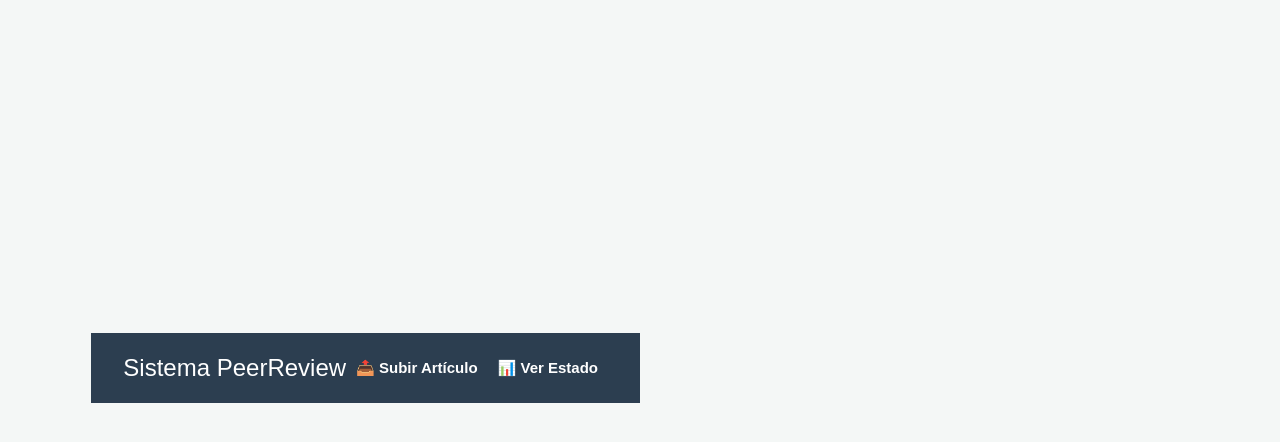
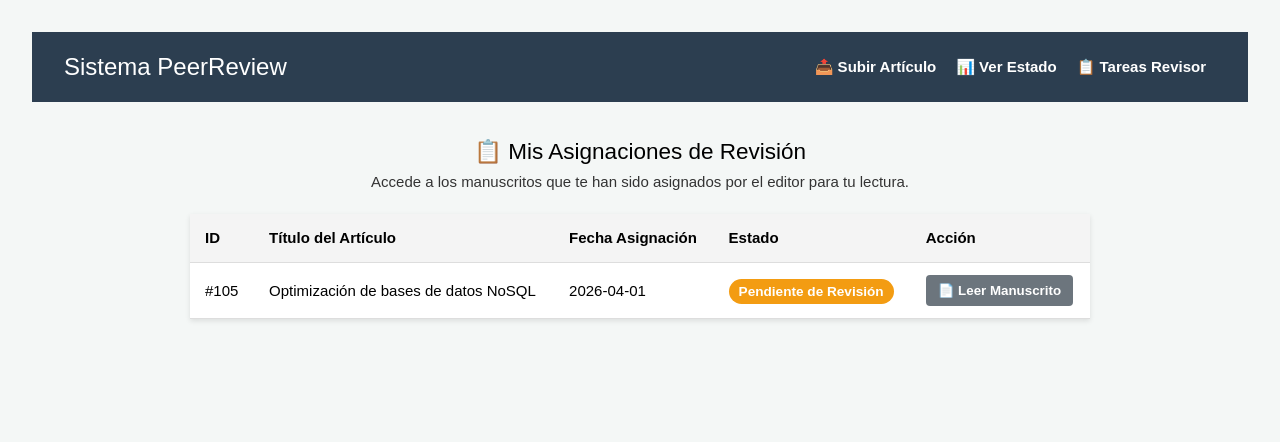
Before and after one commit to Lottodo/revision-pares-ing-software, a Vue app: page /articulos-asignados in a window 1280 px wide. Shown: the top 442 px of the page. Built offline with nearby package versions, Linux system fonts and the light colour scheme; no server answers.

Commit message:
feat: completar Tarea 2237 - vista de artículos asignados para revisor (prueba ya que el autor aun no envia articulos)

```diff
--- a/src/App.vue
+++ b/src/App.vue
@@ -5,6 +5,7 @@
       <nav>
         <router-link to="/subir-articulo" class="nav-link">📤 Subir Artículo</router-link>
         <router-link to="/estado-articulos" class="nav-link">📊 Ver Estado</router-link>
+        <router-link to="/articulos-asignados" class="nav-link">📋 Tareas Revisor</router-link>
       </nav>
     </header>
 
--- a/src/assets/main.css
+++ b/src/assets/main.css
@@ -20,16 +20,3 @@ a,
     background-color: hsla(160, 100%, 37%, 0.2);
   }
 }
-
-@media (min-width: 1024px) {
-  body {
-    display: flex;
-    place-items: center;
-  }
-
-  #app {
-    display: grid;
-    grid-template-columns: 1fr 1fr;
-    padding: 0 2rem;
-  }
-}
--- a/src/router/index.js
+++ b/src/router/index.js
@@ -1,13 +1,14 @@
 import { createRouter, createWebHistory } from 'vue-router'
 import SubirArticulo from '../views/SubirArticulo.vue'
-import EstadoArticulos from '../views/EstadoArticulos.vue' // Importamos tu nueva vista
+import EstadoArticulos from '../views/EstadoArticulos.vue'
+import ArticulosAsignados from '../views/ArticulosAsignados.vue'
 
 const router = createRouter({
   history: createWebHistory(import.meta.env.BASE_URL),
   routes: [
     {
       path: '/',
-      redirect: '/subir-articulo' // Arregla el error de la consola
+      redirect: '/subir-articulo'
     },
     {
       path: '/subir-articulo',
@@ -17,7 +18,12 @@ const router = createRouter({
     {
       path: '/estado-articulos',
       name: 'estado-articulos',
-      component: EstadoArticulos // Tu nueva tarea
+      component: EstadoArticulos
+    },
+    {
+      path: '/articulos-asignados',
+      name: 'articulos-asignados',
+      component: ArticulosAsignados
     }
   ]
 })
--- /dev/null
+++ b/src/views/ArticulosAsignados.vue
@@ -0,0 +1,143 @@
+<template>
+  <div class="contenedor-revisor">
+    <h2>📋 Mis Asignaciones de Revisión</h2>
+    <p class="instrucciones">Accede a los manuscritos que te han sido asignados por el editor para tu lectura.</p>
+
+    <div v-if="cargando" class="cargando">Cargando asignaciones...</div>
+
+    <table v-else class="tabla-articulos">
+      <thead>
+        <tr>
+          <th>ID</th>
+          <th>Título del Artículo</th>
+          <th>Fecha Asignación</th>
+          <th>Estado</th>
+          <th>Acción</th>
+        </tr>
+      </thead>
+      <tbody>
+        <tr v-for="articulo in articulos" :key="articulo.id">
+          <td>#{{ articulo.id }}</td>
+          <td>{{ articulo.titulo }}</td>
+          <td>{{ articulo.fechaAsignacion }}</td>
+          <td>
+            <span class="etiqueta-estado estado-revision">
+              {{ articulo.estado }}
+            </span>
+          </td>
+          <td>
+            <button class="btn-leer" @click="leerManuscrito(articulo)">
+              📄 Leer Manuscrito
+            </button>
+          </td>
+        </tr>
+        <tr v-if="articulos.length === 0">
+          <td colspan="5" class="sin-datos">No tienes artículos asignados en este momento.</td>
+        </tr>
+      </tbody>
+    </table>
+  </div>
+</template>
+
+<script setup>
+import { ref, onMounted } from 'vue';
+
+const articulos = ref([]);
+const cargando = ref(true);
+
+// Función que cumple la tarea de "Acceder al contenido"
+const leerManuscrito = (articulo) => {
+  // En la vida real, esto abriría el PDF. Para la PoC, usamos un alert claro.
+  alert(`Abriendo el PDF del artículo: "${articulo.titulo}"...\n\nAquí el revisor podrá leer todo el contenido del manuscrito.`);
+};
+
+onMounted(async () => {
+  try {
+    const token = localStorage.getItem('jwt_token');
+
+    // Inyectamos login de revisor automáticamente para la Prueba de Concepto
+    if(!token) {
+        const loginRes = await fetch('http://localhost:3000/api/login', {
+            method: 'POST',
+            headers: { 'Content-Type': 'application/json' },
+            body: JSON.stringify({ username: "revisor1", password: "1234" })
+        });
+        const loginData = await loginRes.json();
+        localStorage.setItem('jwt_token', loginData.token);
+    }
+
+    const tokenActual = localStorage.getItem('jwt_token');
+    const respuesta = await fetch('http://localhost:3000/api/articulos-asignados', {
+      headers: { 'Authorization': tokenActual }
+    });
+
+    if (respuesta.ok) {
+      articulos.value = await respuesta.json();
+    } else {
+      throw new Error("Error al obtener asignaciones");
+    }
+  } catch (error) {
+    articulos.value = [
+      { id: 105, titulo: "Optimización de bases de datos NoSQL", fechaAsignacion: "2026-04-01", estado: "Pendiente de Revisión" }
+    ];
+  } finally {
+    cargando.value = false;
+  }
+});
+</script>
+
+<style scoped>
+.contenedor-revisor {
+  max-width: 900px;
+  margin: 0 auto;
+  text-align: center;
+  font-family: Arial, sans-serif;
+  color: #000;
+}
+.instrucciones {
+  color: #333;
+  margin-bottom: 20px;
+}
+.tabla-articulos {
+  width: 100%;
+  border-collapse: collapse;
+  background-color: #fff;
+  box-shadow: 0 2px 5px rgba(0,0,0,0.1);
+  margin: 0 auto;
+}
+.tabla-articulos th, .tabla-articulos td {
+  padding: 12px 15px;
+  text-align: left;
+  border-bottom: 1px solid #ddd;
+  color: #000;
+}
+.tabla-articulos th {
+  background-color: #f4f4f4;
+  font-weight: bold;
+}
+.etiqueta-estado {
+  padding: 5px 10px;
+  border-radius: 20px;
+  font-size: 0.85rem;
+  font-weight: bold;
+  color: white;
+}
+.estado-revision {
+  background-color: #f39c12;
+}
+
+/* Botón rediseñado para lectura */
+.btn-leer {
+  background-color: #6c757d;
+  color: white;
+  border: none;
+  padding: 8px 12px;
+  border-radius: 4px;
+  cursor: pointer;
+  font-weight: bold;
+  transition: background-color 0.3s;
+}
+.btn-leer:hover {
+  background-color: #5a6268;
+}
+</style>
```
Also changed, not shown: 1 other file (tests, documents, lock files or other folders).
